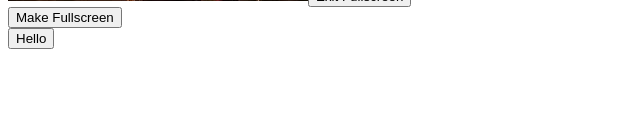
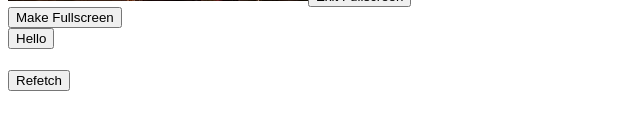
Before and after one commit to souvenir718/SouHooks, a React (Create React App) app: page / in a window 1280 px wide. Shown: the part 652-782 px from the top of the page, without its empty margins (0-640 px from the left). Built offline with nearby package versions, Linux system fonts and the light colour scheme; no server answers.

Commit message:
useAxios

```diff
--- a/package.json
+++ b/package.json
@@ -11,6 +11,7 @@
     "eject": "react-scripts eject"
   },
   "dependencies": {
+    "axios": "^0.21.1",
     "react": "^17.0.1",
     "react-dom": "^17.0.1",
     "react-scripts": "^4.0.3"
--- a/src/components/App.js
+++ b/src/components/App.js
@@ -1,5 +1,6 @@
 import { elementType } from 'prop-types';
 import { useEffect, useRef, useState } from 'react';
+import { useAxios } from './useAxios';
 import { useBeforeLeave } from './useBeforeLeave';
 import { useClick } from './useClick';
 import { useConfirm } from './useConfirm';
@@ -59,6 +60,9 @@ const App = () => {
     const { element, triggerFull, exitFull } = useFullScreen(onFullS);
 
     const triggerNotif = useNotification('Can I  do it?', { body: 'I can do it' });
+
+    const { loading, data, error, refetch } = useAxios({ url: 'https://yts.mx/api/v2/list_movies.json' });
+    // console.log(JSON.stringify(data));
     return (
         <div className="App" style={{ height: '1000vh' }}>
             <h2>name : {name.value}</h2>
@@ -100,6 +104,11 @@ const App = () => {
             <div>
                 <button onClick={triggerNotif}>Hello</button>
             </div>
+            <div>
+                <h1>{data && data.status}</h1>
+                <h1>{loading && 'Loading'}</h1>
+                <button onClick={refetch}>Refetch</button>
+            </div>
         </div>
     );
 };
--- /dev/null
+++ b/src/components/useAxios.js
@@ -0,0 +1,38 @@
+import defaultAxios from 'axios';
+import { useEffect, useState } from 'react';
+
+export const useAxios = (opts, axiosInstance = defaultAxios) => {
+    const [state, setState] = useState({
+        loading: true,
+        error: null,
+        data: null,
+    });
+    const [trigger, setTrigger] = useState(0);
+    if (!opts.url) {
+        return;
+    }
+
+    const refetch = () => {
+        setState({
+            ...state,
+            loading: true,
+        });
+        setTrigger(Date.now());
+    };
+
+    useEffect(() => {
+        axiosInstance(opts)
+            .then((data) => {
+                setState({
+                    ...state,
+                    loading: false,
+                    data,
+                });
+            })
+            .catch((error) => {
+                setState({ ...state, loading: false, error });
+            });
+    }, [trigger]);
+
+    return { ...state, refetch };
+};
```
Also changed, not shown: 1 other file (tests, documents, lock files or other folders).
